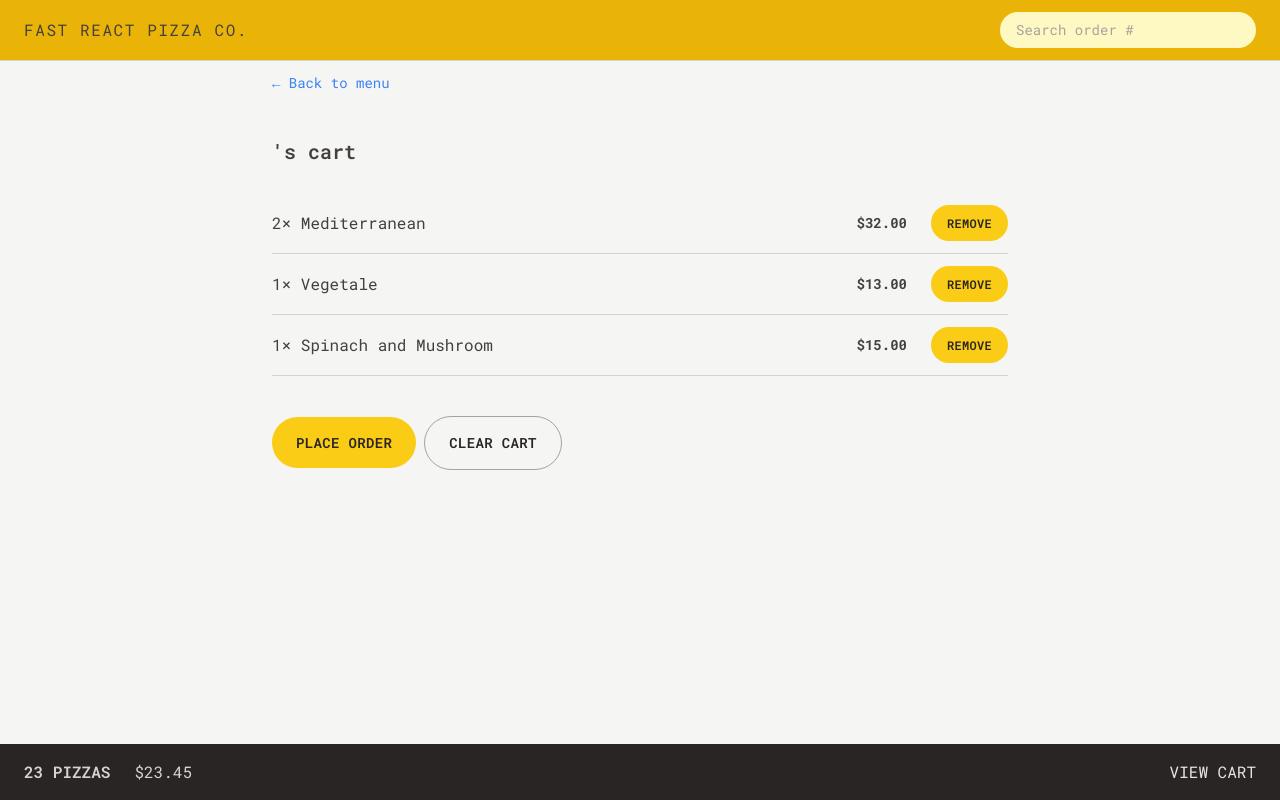
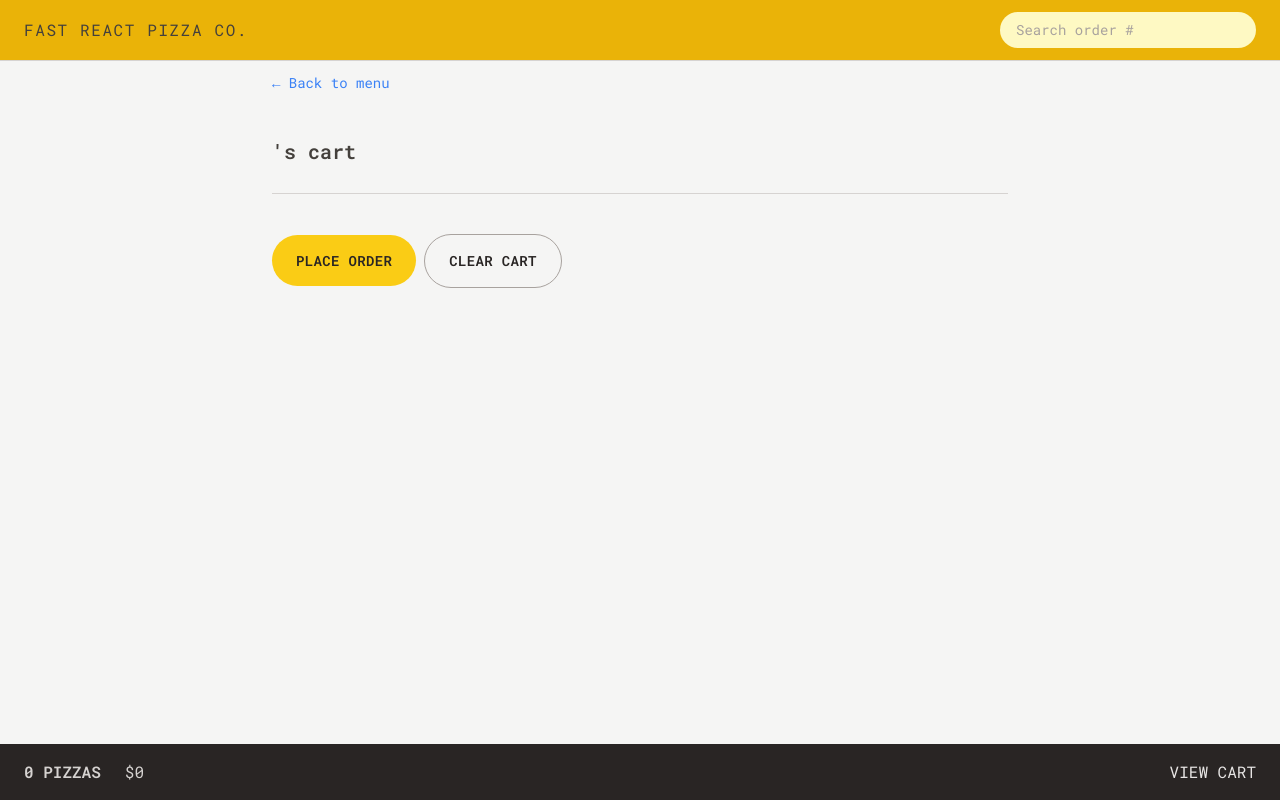
Before and after one commit to Amadou-dot/Fast-Pizza, a React (Vite) app: page /cart in a window 1280 px wide. Built offline with nearby package versions, Linux system fonts and the light colour scheme.

Commit message:
Add cart functionality with Redux integration and type definitions

```diff
--- a/src/features/cart/Cart.tsx
+++ b/src/features/cart/Cart.tsx
@@ -1,36 +1,17 @@
 import ButtonLink from '../../ui/ButtonLink'
 import Button from '../../ui/Button'
 import CartItem from './CartItem'
-import { useSelector } from 'react-redux'
-
-const fakeCart = [
-  {
-    pizzaId: 12,
-    name: 'Mediterranean',
-    quantity: 2,
-    unitPrice: 16,
-    totalPrice: 32,
-  },
-  {
-    pizzaId: 6,
-    name: 'Vegetale',
-    quantity: 1,
-    unitPrice: 13,
-    totalPrice: 13,
-  },
-  {
-    pizzaId: 11,
-    name: 'Spinach and Mushroom',
-    quantity: 1,
-    unitPrice: 15,
-    totalPrice: 15,
-  },
-]
+import { useDispatch, useSelector } from 'react-redux'
+import { cartState, userState } from '../../utils/interfaces'
+import { clearCart } from './CartSlice'
 
 function Cart() {
-  const name = useSelector(state => state.user.username)
-  const cart = fakeCart
-
+  const name = useSelector((state: userState) => state.user.username)
+  const cart = useSelector((state: cartState) => state.cart.cart)
+  const dispatch = useDispatch()
+  const handleClearCart = () => {
+    dispatch(clearCart())
+  }
   return (
     <div className='flex flex-col gap-4 px-4 py-3'>
       <ButtonLink to='/menu'>&larr; Back to menu</ButtonLink>
@@ -43,7 +24,9 @@ function Cart() {
       </ul>
       <div className='mt-6 space-x-2'>
         <Button to='/order/new'>Place order</Button>
-        <Button type='secondary'>Clear cart</Button>
+        <Button type='secondary' onclick={handleClearCart}>
+          Clear cart
+        </Button>
       </div>
     </div>
   )
--- a/src/features/cart/CartOverview.tsx
+++ b/src/features/cart/CartOverview.tsx
@@ -1,15 +1,25 @@
-import { Link } from 'react-router-dom';
+import { useSelector } from 'react-redux'
+import { Link } from 'react-router-dom'
+import { CartItem } from '../../utils/interfaces'
 
 function CartOverview() {
+  const cartPrice = useSelector(
+    (state: { cart: { cart: CartItem[] } }) => state.cart.cart,)
+    .reduce(
+    (acc: number, item: CartItem) => acc + item.totalPrice * item.quantity, 0,)
+
+  const numPizza = useSelector(
+    (state: { cart: { cart: CartItem[] } }) => state.cart.cart,)
+    .reduce((acc: number, item: CartItem) => acc + item.quantity, 0)
   return (
-    <div className='bg-stone-800 p-4 px-4 py-4 text-sm uppercase text-stone-200 sm:px-6 md:text-base flex justify-between items-center'>
+    <div className='flex items-center justify-between bg-stone-800 p-4 px-4 py-4 text-sm uppercase text-stone-200 sm:px-6 md:text-base'>
       <p className='space-x-2 text-stone-300 sm:space-x-6'>
-        <span className='font-semibold'>23 pizzas</span>
-        <span>$23.45</span>
+        <span className='font-semibold'>{numPizza} pizzas</span>
+        <span>${cartPrice}</span>
       </p>
       <Link to='/cart'>View cart</Link>
     </div>
-  );
+  )
 }
 
-export default CartOverview;
+export default CartOverview
--- /dev/null
+++ b/src/features/cart/CartSlice.ts
@@ -0,0 +1,58 @@
+import { createSlice } from '@reduxjs/toolkit'
+import { CartItem } from '../../utils/interfaces'
+
+const initialState = {
+  cart: [] as CartItem[],
+}
+
+const cartSlice = createSlice({
+  name: 'cart',
+  initialState,
+  reducers: {
+    addPizza(state, action: { payload: CartItem }) {
+      // Check if the pizza is already in the cart
+      const pizza = state.cart.find(
+        (pizza) => pizza.pizzaId === action.payload.pizzaId,
+      )
+      if (pizza) {
+        // If it is, increase the quantity
+        pizza.quantity++
+        return
+      }
+      state.cart.push(action.payload)
+    },
+    removePizza(state, action: { payload: CartItem }) {
+      state.cart = state.cart.filter(
+        (pizza) => pizza.pizzaId !== action.payload.pizzaId,
+      )
+    },
+    increaseItemQuantity(state, action: { payload: { pizzaId: number} }) {
+      const { pizzaId } = action.payload
+      const pizza = state.cart.find((pizza) => pizza.pizzaId === pizzaId)
+      if (pizza) {
+        pizza.quantity++
+        pizza.totalPrice = pizza.quantity * pizza.unitPrice
+      }
+    },
+    decreaseItemQuantity(state, action: { payload: { pizzaId: number} }) {
+      const { pizzaId } = action.payload
+      const pizza = state.cart.find((pizza) => pizza.pizzaId === pizzaId)
+      if (pizza) {
+        pizza.quantity--
+        pizza.totalPrice = pizza.quantity * pizza.unitPrice
+      }
+    },
+    clearCart(state) {
+      state.cart = []
+    },
+  },
+})
+
+export const {
+  addPizza,
+  removePizza,
+  increaseItemQuantity,
+  decreaseItemQuantity,
+  clearCart,
+} = cartSlice.actions
+export default cartSlice.reducer
--- a/src/features/menu/MenuItem.tsx
+++ b/src/features/menu/MenuItem.tsx
@@ -1,11 +1,25 @@
+import { useDispatch } from 'react-redux'
 import Button from '../../ui/Button'
 import { formatCurrency } from '../../utils/helpers'
+import { Pizza } from '../../utils/interfaces'
+import { addPizza } from '../cart/CartSlice'
 
-function MenuItem({ pizza }) {
+function MenuItem({ pizza }: { pizza: Pizza }) {
   const { id, name, unitPrice, ingredients, soldOut, imageUrl } = pizza
-
+  const dispatch = useDispatch()
+  const handleAddToCart = () => {
+    dispatch(
+      addPizza({
+        pizzaId: id,
+        name,
+        unitPrice,
+        quantity: 1,
+        totalPrice: unitPrice,
+      }),
+    )
+  }
   return (
-    <li className='flex gap-4 py-2'>
+    <li key={id} className='flex gap-4 py-2'>
       <img
         src={imageUrl}
         alt={name}
@@ -23,7 +37,7 @@ function MenuItem({ pizza }) {
             <p className='font-medium uppercase text-stone-500'>Sold out</p>
           )}
           {!soldOut && (
-            <Button type='small' to={`/order/${id}`}>
+            <Button type='small' onclick={handleAddToCart}>
               Add to cart
             </Button>
           )}
--- a/src/features/order/CreateOrder.tsx
+++ b/src/features/order/CreateOrder.tsx
@@ -9,6 +9,7 @@ import { createOrder } from '../../apiRestaurant'
 import { useState } from 'react'
 import Button from '../../ui/Button'
 import { useSelector } from 'react-redux'
+import { cartState, userState } from '../../utils/interfaces'
 
 // https://uibakery.io/regex-library/phone-number
 const isValidPhone = (str: string) =>
@@ -16,36 +17,12 @@ const isValidPhone = (str: string) =>
     str,
   )
 
-const fakeCart = [
-  {
-    pizzaId: 12,
-    name: 'Mediterranean',
-    quantity: 2,
-    unitPrice: 16,
-    totalPrice: 32,
-  },
-  {
-    pizzaId: 6,
-    name: 'Vegetale',
-    quantity: 1,
-    unitPrice: 13,
-    totalPrice: 13,
-  },
-  {
-    pizzaId: 11,
-    name: 'Spinach and Mushroom',
-    quantity: 1,
-    unitPrice: 15,
-    totalPrice: 15,
-  },
-]
-
 function CreateOrder() {
   const formErrors = useActionData()
   const isSubmitting = useNavigation().state === 'submitting'
   const [withPriority, setWithPriority] = useState(false)
-  const cart = fakeCart
-  const name = useSelector(state => state.user.username)
+  const cart = useSelector((state: cartState) => state.cart.cart)
+  const name = useSelector((state: userState) => state.user.username)
   return (
     <div className='px-4 py-6'>
       <h2 className='mb-8 text-xl font-semibold'>Ready to order?</h2>
@@ -138,9 +115,9 @@ export const action: ActionFunction = async ({
   if (Object.keys(errors).length > 0) return errors
 
   // if no errors, create the order and redirect to the order page
-  // const newOrder = await createOrder(order);
+  const newOrder = await createOrder(order);
 
-  // return redirect(`/order/${newOrder.id}`);
-  return null
+  return redirect(`/order/${newOrder.id}`);
+  // return null
 }
 export default CreateOrder
--- a/src/features/order/Order.tsx
+++ b/src/features/order/Order.tsx
@@ -1,6 +1,6 @@
 // Test ID: IIDSAT
 
-import { useLoaderData } from 'react-router-dom'
+import { LoaderFunction, LoaderFunctionArgs, useLoaderData } from 'react-router-dom'
 import { getOrder } from '../../apiRestaurant'
 import {
   calcMinutesLeft,
@@ -8,6 +8,7 @@ import {
   formatDate,
 } from '../../utils/helpers'
 import OrderItem from './OrderItem'
+import { CartItem } from '../../utils/interfaces'
 
 function Order() {
   const order = useLoaderData()
@@ -52,9 +53,9 @@ function Order() {
       </div>
 
       <ul className='divide-y divide-stone-300 border-b border-t border-stone-300'>
-        {cart.map((item) => (
+        {cart.map((item: CartItem) => (
           <OrderItem
-            key={item.id}
+            key={item.pizzaId}
             item={item}
             isLoadingIngredients={undefined}
             ingredients={undefined}
@@ -78,5 +79,9 @@ function Order() {
     </div>
   )
 }
-export const loader = async ({ params }) => await getOrder(params.orderId)
+export const loader: LoaderFunction = async ({ params }: LoaderFunctionArgs) => {
+
+  const { orderId } = params as { orderId: string };
+  return await getOrder(orderId)
+}
 export default Order
--- a/src/features/user/Username.tsx
+++ b/src/features/user/Username.tsx
@@ -1,6 +1,7 @@
 import { useSelector } from "react-redux";
+import { userState } from "../../utils/interfaces";
 
 export default function Username() {
-  const name = useSelector((state) => state.user.username);
+  const name = useSelector((state:userState) => state.user.username);
   return name && <p className='hidden text-sm font-semibold normal-case md:block'>{name}</p> || null;
 }
--- a/src/store.ts
+++ b/src/store.ts
@@ -1,7 +1,9 @@
 import { configureStore } from '@reduxjs/toolkit'
 import userReducer from './features/user/userSlice'
+import cartReducer from './features/cart/CartSlice'
 export default configureStore({
   reducer: {
     user: userReducer,
+    cart: cartReducer,
   },
 })
--- a/src/ui/Home.tsx
+++ b/src/ui/Home.tsx
@@ -1,9 +1,10 @@
 import { useSelector } from 'react-redux';
 import CreateUser from '../features/user/CreateUser';
 import Button from './Button';
+import { userState } from '../utils/interfaces';
 
 function Home() {
-  const name = useSelector((state) => state.user.username);
+  const name = useSelector((state:userState) => state.user.username);
   return (
     <div className='my-10 px-4 text-center sm:my-16'>
       <h1 className='mb-8 text-xl font-semibold md:text-3xl'>
--- a/src/utils/helpers.ts
+++ b/src/utils/helpers.ts
@@ -1,11 +1,11 @@
-export function formatCurrency(value) {
+export function formatCurrency(value:number) {
   return new Intl.NumberFormat("en", {
     style: "currency",
     currency: "USD",
   }).format(value);
 }
 
-export function formatDate(dateStr) {
+export function formatDate(dateStr:string) {
   return new Intl.DateTimeFormat("en", {
     day: "numeric",
     month: "short",
@@ -14,7 +14,7 @@ export function formatDate(dateStr) {
   }).format(new Date(dateStr));
 }
 
-export function calcMinutesLeft(dateStr) {
+export function calcMinutesLeft(dateStr:string) {
   const d1 = new Date().getTime();
   const d2 = new Date(dateStr).getTime();
   return Math.round((d2 - d1) / 60000);
```
Also changed, not shown: src/features/cart/CartItem.tsx (+2 -7 lines), src/utils/interfaces.ts (+10 -1 lines).
